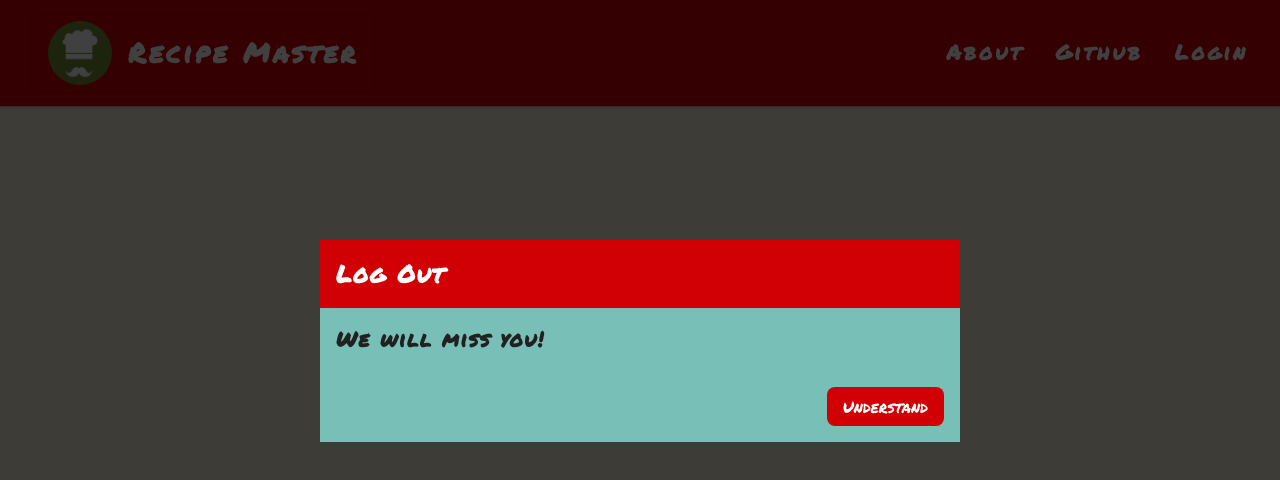
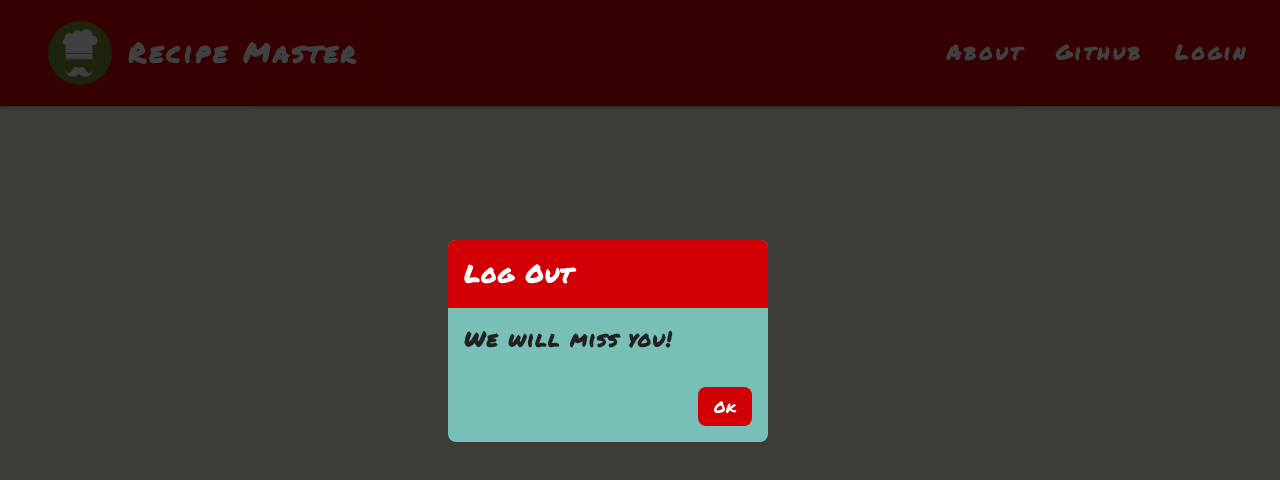
Before and after one commit to erol1098/recipe-app-react, a React (Create React App) app: page /goodbye in a window 1280 px wide. Shown: the top 480 px of the page. Built offline with nearby package versions, Linux system fonts and the light colour scheme.

Commit message:
Modal Fixed

```diff
--- a/src/components/UI/Modal/Modal.jsx
+++ b/src/components/UI/Modal/Modal.jsx
@@ -15,7 +15,7 @@ const Modal = (props) => {
         </div>
         <div className="actions">
           <button type="button" onClick={props.onConfirm}>
-            Understand
+            Ok
           </button>
         </div>
       </section>
--- a/src/components/UI/Modal/Modal.styled.jsx
+++ b/src/components/UI/Modal/Modal.styled.jsx
@@ -15,12 +15,13 @@ const StyledModal = styled.div`
   & .modal {
     position: fixed;
     top: 30vh;
-    left: 25%;
-    width: 50%;
+    left: 35%;
+    width: 25%;
     z-index: 100;
     margin: auto;
     overflow: hidden;
     background-color: ${({ theme }) => theme.colors.lightPrimary};
+    border-radius: 0.5rem;
   }
 
   & .header {
```
